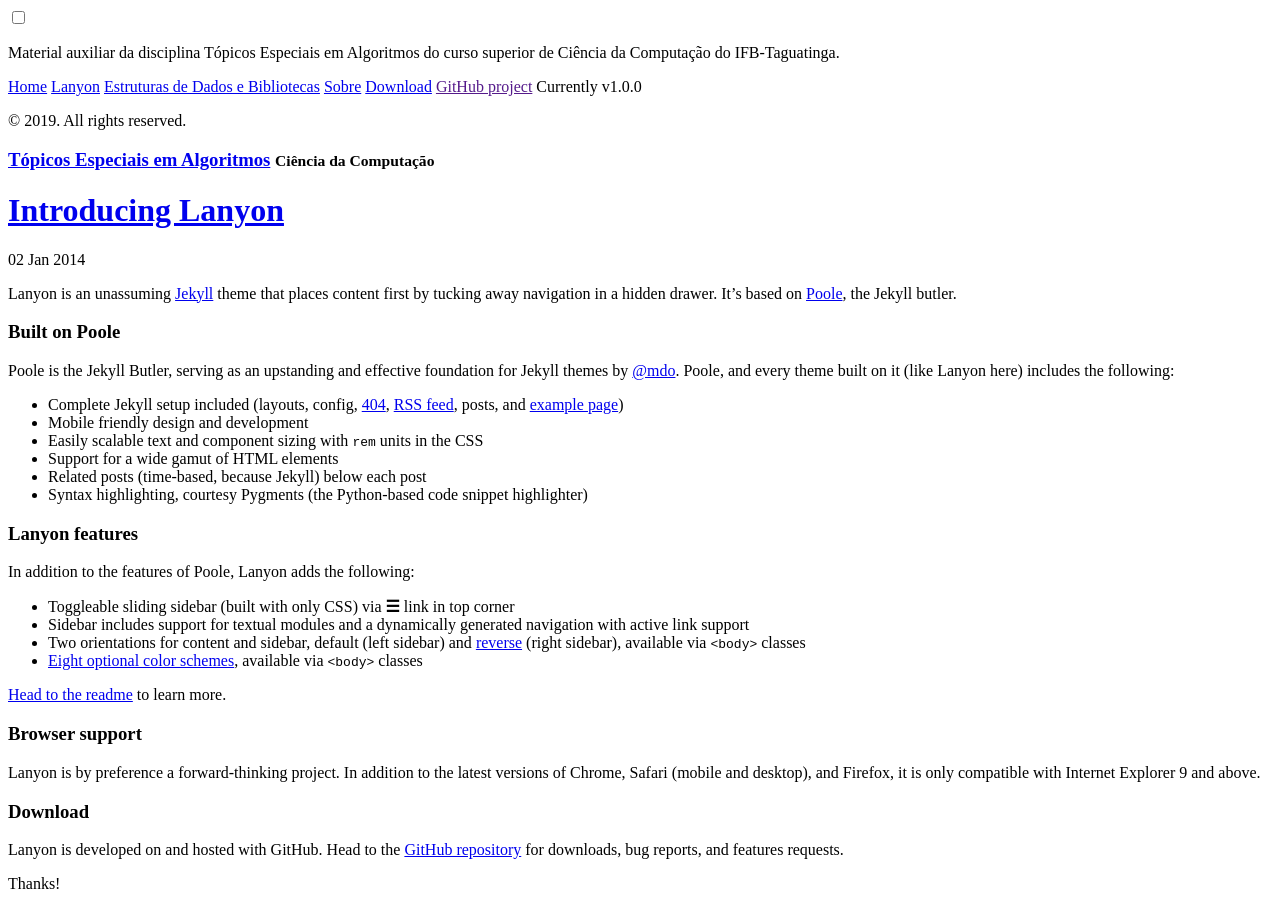
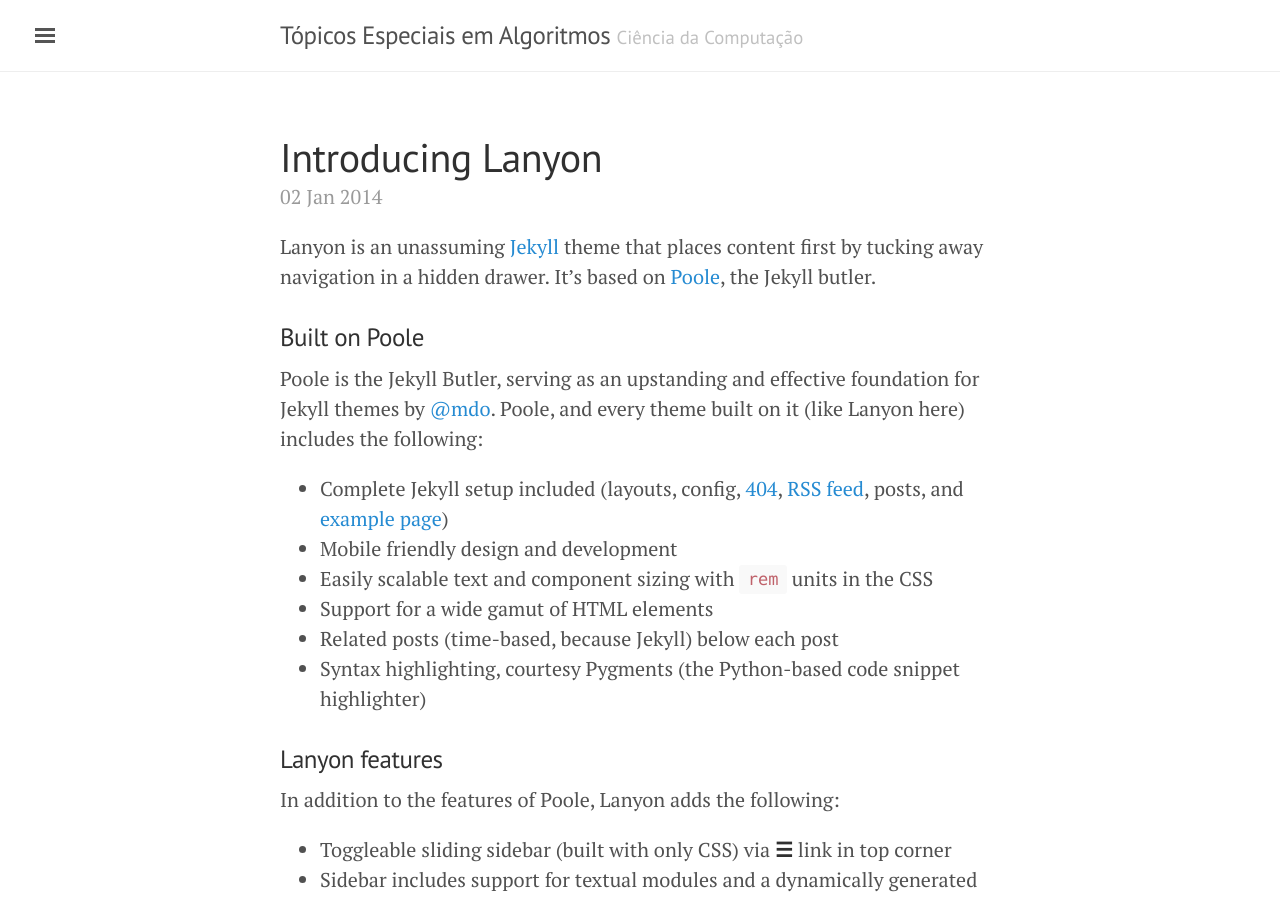
Before and after one commit to danielsaad/TEA-BCC-IFB, a Jekyll site: the page built from index.html, in a window 1280 px wide and 900 px high. Built offline with Jekyll 4.4.1, drawn with Linux system fonts in a browser that asks for light colours; the list of posts is cut into pages by our own code.

Commit message:
adding files

```diff
--- a/_config.yml
+++ b/_config.yml
@@ -9,8 +9,8 @@
 title:               Tópicos Especiais em Algoritmos
 tagline:             'Ciência da Computação'
 description:         'Material auxiliar da disciplina Tópicos Especiais em Algoritmos do curso superior de Ciência da Computação do IFB-Taguatinga.'
-url:                 https://danielsaad.com
-baseurl:             'TEA-IFB-CC'
+url:                 https://danielsaad.com/TEA-IFB-CC
+baseurl:             ''
 paginate:            5
 
 syntax_highlighter: pygments
```
